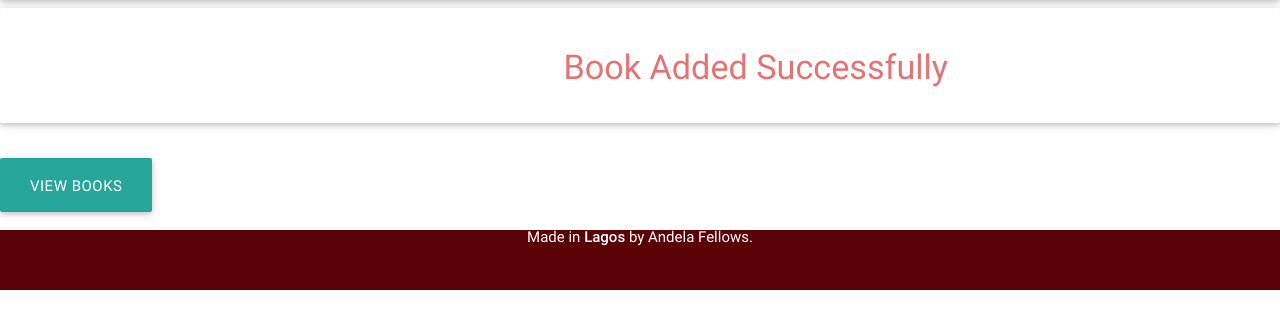
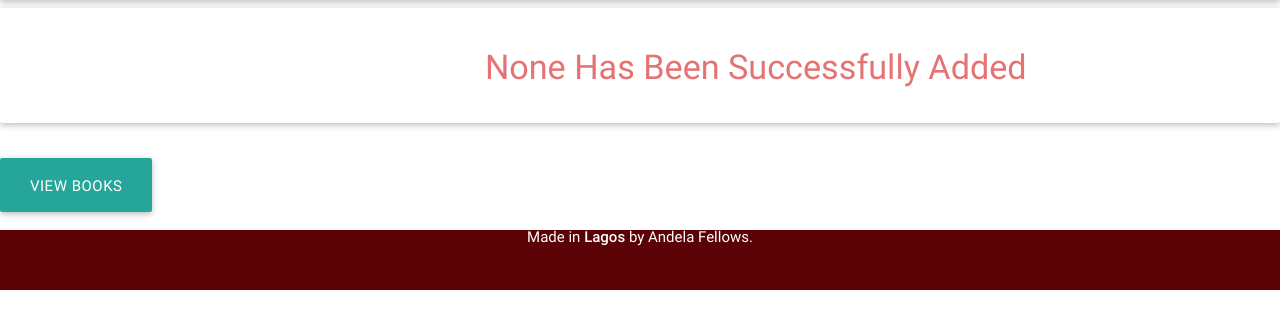
Before and after one commit to andela-gokerayi/Library-app, a Django app: template templates/thank_you.html in a window 1280 px wide. Shown: the part 64-393 px from the top of the page. Run offline with Django 3.2, Linux system fonts and the light colour scheme; the template is opened without the code that fills it: values that come from a table or form of the project are taken from there, others are empty; parts of the project's set-up code (start-up, migrations or seed data) failed here and were passed over; some libraries are stand-ins or nearby versions.

Commit message:
Updated thank you message

```diff
--- a/templates/thank_you.html
+++ b/templates/thank_you.html
@@ -9,7 +9,7 @@
             <div class="card ">
                 <div class="card-content black-text">
                     <div class="card-title center-align grey-text text-darken-3">
-                      <h4 class="red-text text-lighten-2">Book Added Successfully</h4>
+                      <h4 class="red-text text-lighten-2"> {{form.title.value}} Has Been Successfully Added</h4>
                     </div>
                 </div>
             </div>
```
